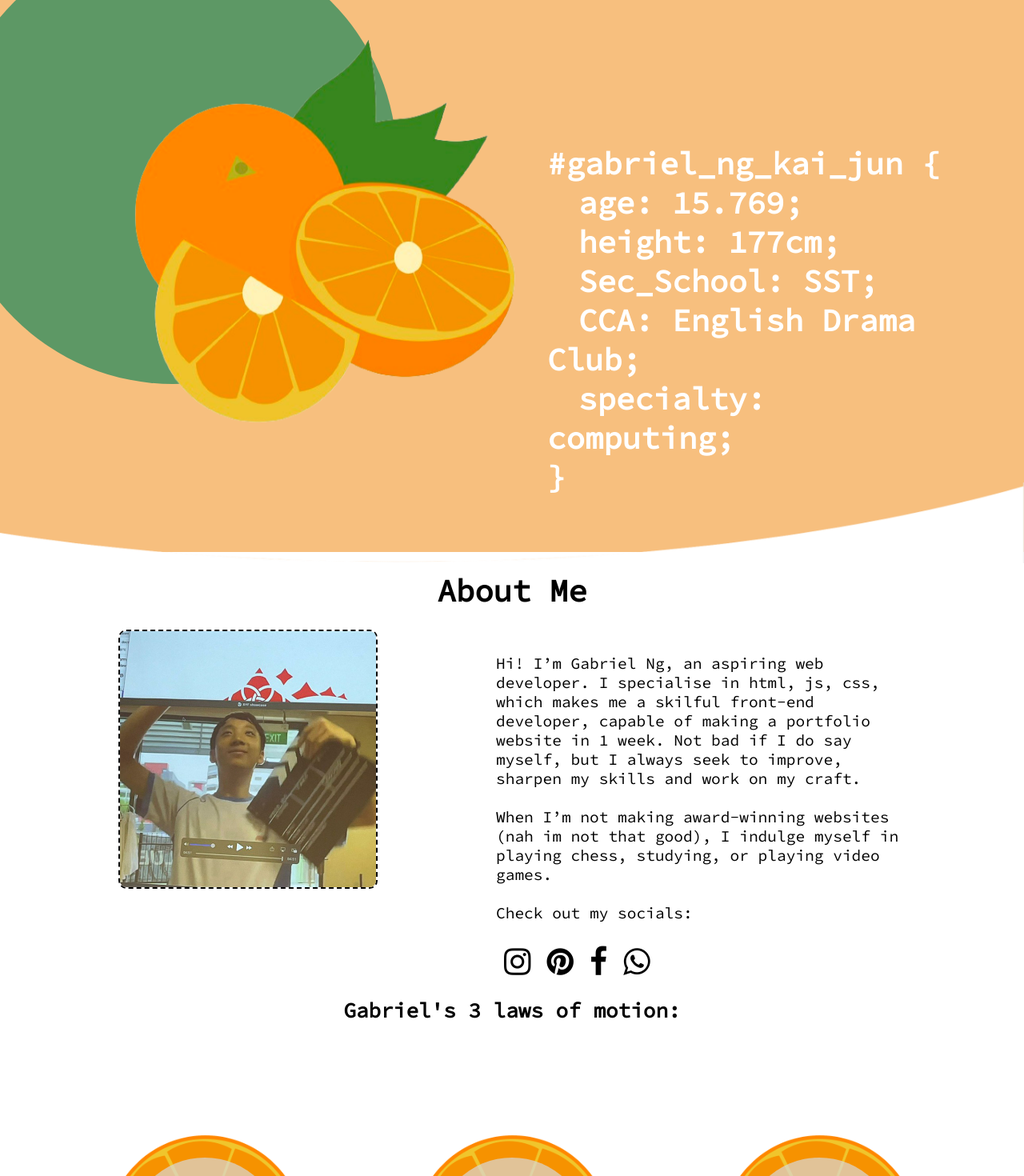
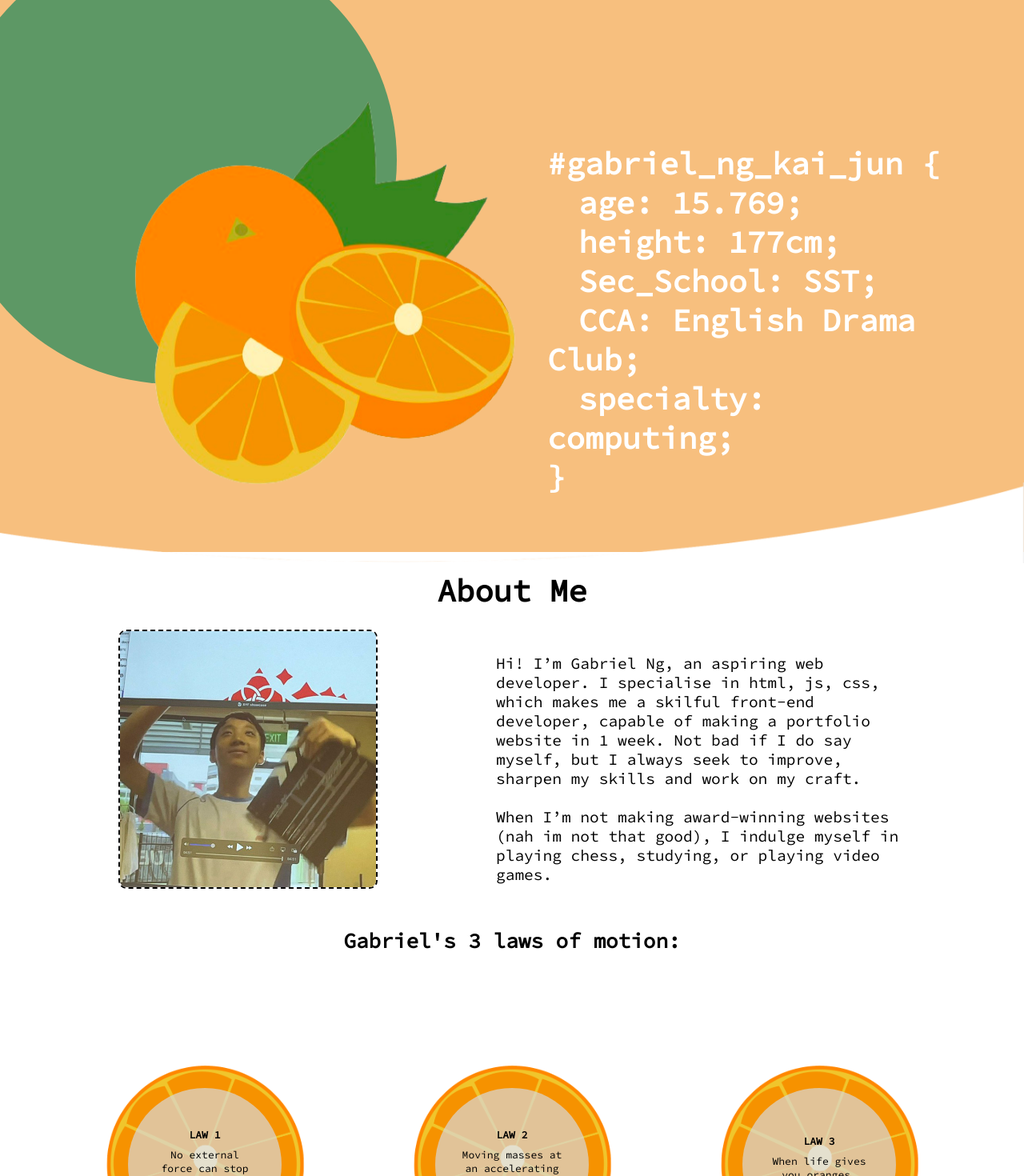
Before and after one commit to Gabareal/website, a React (Vite) app: page / in a window 1280 px wide. Shown: the top 1470 px of the page at 80% size. Built offline with nearby package versions, Linux system fonts and the light colour scheme; the HTML template or start-up script is replaced by a standard one.

Commit message:
Update App.jsx

```diff
--- a/src/App.jsx
+++ b/src/App.jsx
@@ -51,6 +51,13 @@
       <div id='cursor-default'/>
       <div id='overflow'>
         <div class='parallax'>
+          <div class='header'>
+            <a id='icon'>GABRIEL™</a>
+            <ul id='desc'>
+                <li><a>NO PRESERVATIVES</a></li>
+                <li><a>ALL NATURAL FLAVOUR</a></li>
+            </ul>
+          </div>
           <div id='accent'/>
           <img src={oranges} alt='An image of oranges' id='oranges'/>
           <div class='intro'>
@@ -70,13 +77,7 @@
           <div>
             <img alt='A photo of me' src={pfp} id='pfp'></img>
             <div>
-              <span id='para'>Hi! I’m Gabriel Ng, an aspiring web developer. I specialise in html, js, css, which makes me a skilful front-end developer, capable of making a portfolio website in 1 week. Not bad if I do say myself, but I always seek to improve, sharpen my skills and work on my craft.<br/><br/>When I’m not making award-winning websites (nah im not that good), I indulge myself in playing chess, studying, or playing video games.<br/><br/>Check out my socials:</span>
-              <div id='icons'>
-                <i class="fa fa-instagram fa-3x" onClick={handleClick}/>
-                <i class="fa fa-pinterest fa-3x"/>
-                <i class="fa fa-facebook fa-3x"/>
-                <i class="fa fa-whatsapp fa-3x"/>
-              </div>
+              <span id='para'>Hi! I’m Gabriel Ng, an aspiring web developer. I specialise in html, js, css, which makes me a skilful front-end developer, capable of making a portfolio website in 1 week. Not bad if I do say myself, but I always seek to improve, sharpen my skills and work on my craft.<br/><br/>When I’m not making award-winning websites (nah im not that good), I indulge myself in playing chess, studying, or playing video games.<br/></span>
             </div>
           </div>
         </div>
```
